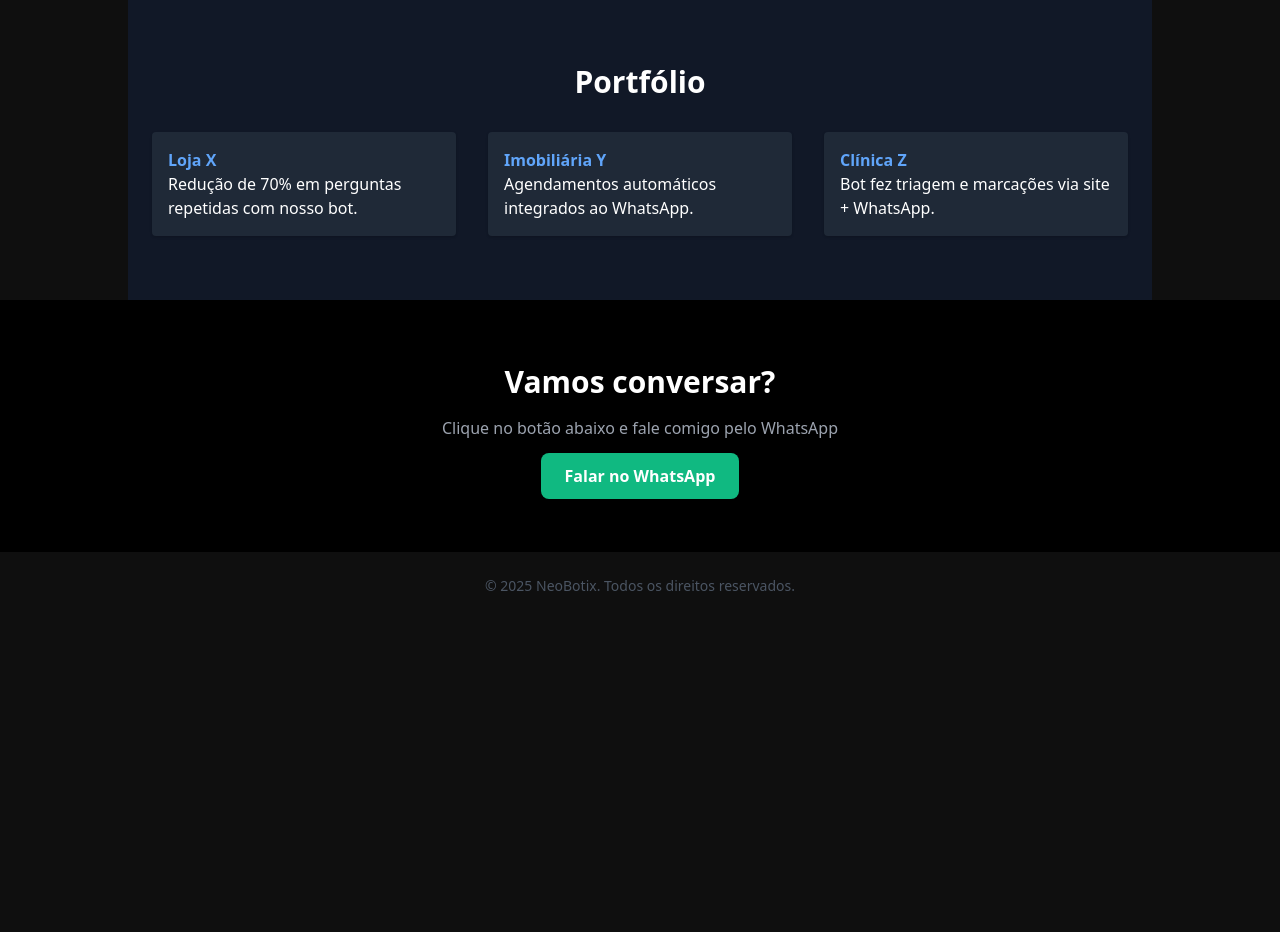
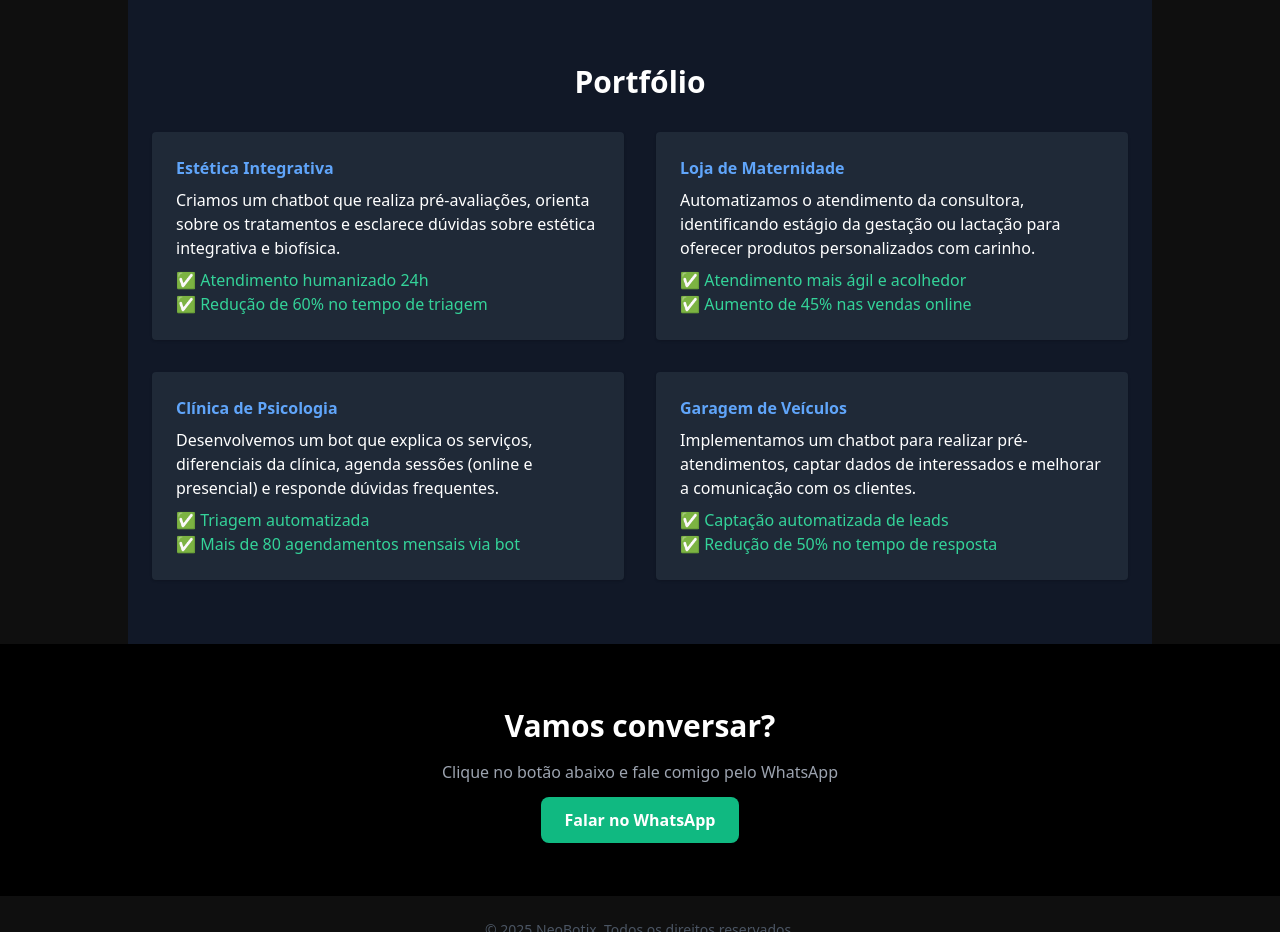
Before and after one commit to PedroBastosBS/neorobotix, a plain HTML site: page index.html in a window 1280 px wide. Shown: the part 1080-2012 px from the top of the page. Before the commit the page ends 1700 px from the top, so only its background shows below. Drawn offline with nearby package versions, Linux system fonts and the light colour scheme.

Commit message:
feat: add portifolio

```diff
--- a/index.html
+++ b/index.html
@@ -50,22 +50,40 @@
 
   <!-- PORTFÓLIO -->
   <section class="bg-gray-900 py-16 px-6 max-w-5xl mx-auto" id="portfolio">
-    <h2 class="text-3xl font-bold text-center mb-8 text-white">Portfólio</h2>
-    <div class="grid md:grid-cols-3 gap-8">
-      <div class="bg-gray-800 p-4 rounded shadow text-white">
-        <h3 class="font-bold text-blue-400">Loja X</h3>
-        <p>Redução de 70% em perguntas repetidas com nosso bot.</p>
-      </div>
-      <div class="bg-gray-800 p-4 rounded shadow text-white">
-        <h3 class="font-bold text-blue-400">Imobiliária Y</h3>
-        <p>Agendamentos automáticos integrados ao WhatsApp.</p>
-      </div>
-      <div class="bg-gray-800 p-4 rounded shadow text-white">
-        <h3 class="font-bold text-blue-400">Clínica Z</h3>
-        <p>Bot fez triagem e marcações via site + WhatsApp.</p>
-      </div>
+  <h2 class="text-3xl font-bold text-center mb-8 text-white">Portfólio</h2>
+  <div class="grid md:grid-cols-2 gap-8">
+
+    <div class="bg-gray-800 p-6 rounded shadow text-white">
+      <h3 class="font-bold text-blue-400">Estética Integrativa</h3>
+      <p class="mt-2">Criamos um chatbot que realiza pré-avaliações, orienta sobre os tratamentos e esclarece dúvidas sobre estética integrativa e biofísica.</p>
+      <p class="text-green-400 mt-2">✅ Atendimento humanizado 24h</p>
+      <p class="text-green-400">✅ Redução de 60% no tempo de triagem</p>
     </div>
-  </section>
+
+    <div class="bg-gray-800 p-6 rounded shadow text-white">
+      <h3 class="font-bold text-blue-400">Loja de Maternidade</h3>
+      <p class="mt-2">Automatizamos o atendimento da consultora, identificando estágio da gestação ou lactação para oferecer produtos personalizados com carinho.</p>
+      <p class="text-green-400 mt-2">✅ Atendimento mais ágil e acolhedor</p>
+      <p class="text-green-400">✅ Aumento de 45% nas vendas online</p>
+    </div>
+
+    <div class="bg-gray-800 p-6 rounded shadow text-white">
+      <h3 class="font-bold text-blue-400">Clínica de Psicologia</h3>
+      <p class="mt-2">Desenvolvemos um bot que explica os serviços, diferenciais da clínica, agenda sessões (online e presencial) e responde dúvidas frequentes.</p>
+      <p class="text-green-400 mt-2">✅ Triagem automatizada</p>
+      <p class="text-green-400">✅ Mais de 80 agendamentos mensais via bot</p>
+    </div>
+
+    <div class="bg-gray-800 p-6 rounded shadow text-white">
+      <h3 class="font-bold text-blue-400">Garagem de Veículos</h3>
+      <p class="mt-2">Implementamos um chatbot para realizar pré-atendimentos, captar dados de interessados e melhorar a comunicação com os clientes.</p>
+      <p class="text-green-400 mt-2">✅ Captação automatizada de leads</p>
+      <p class="text-green-400">✅ Redução de 50% no tempo de resposta</p>
+    </div>
+
+  </div>
+</section>
+
 
   <!-- CONTATO -->
   <section class="py-16 px-6 text-center bg-black" id="contato">
```
